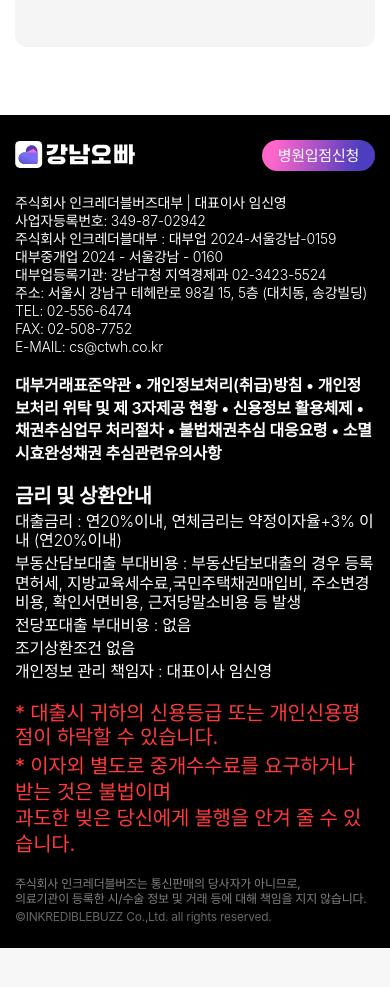
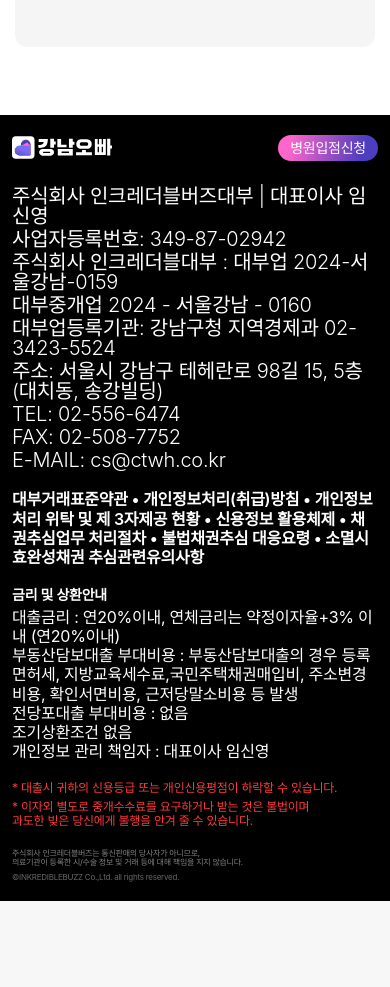
Before and after one commit to leeyirie/GN_webapp_edit, a website: page index.html in a window 390 px wide. Shown: the part 2780-3767 px from the top of the page. After the commit the page ends 3741 px from the top, so only its background shows below. Drawn offline with nearby package versions, Linux system fonts and the light colour scheme; a web font is replaced by a local one.

Commit message:
feat: 푸터 레이아웃, 폰트 정리

```diff
--- a/css/footer.css
+++ b/css/footer.css
@@ -50,8 +50,8 @@
 #footer .company-info {
   margin-bottom: 10px;
   font-weight: 300;
-  font-size: 22px;
-  color: fff;
+  font-size: 30px;
+  color: #fff;
   line-height: 3;
 }
 
@@ -63,14 +63,55 @@
 /* 금리 및 상환안내 섹션 */
 #footer .loan-info {
   margin-bottom: 10px;
-  font-size: 16px;
+  margin-top: 20px;
+  font-size: 26px;
   color: #fff;
   line-height: 2.4;
 }
 
 #footer .loan-info p {
-  margin: 0;
+  margin: 0.2rem;
+  font-size: 20px;
+}
+
+/* 대부업 관련 정보 스타일 (링크 섹션) */
+#footer .loan-info-links {
+  margin-top: 20px;
+  margin-bottom: 20px;
+}
+
+#footer .loan-info-links p {
+  font-weight: 600;
+  margin-bottom: 6px;
+  margin-top: 6px;
+  font-size: 20px;
+  line-height: 1.4;
+}
+
+#footer .loan-info-links a {
+  color: #fff;
+  text-decoration: none;
+  font-weight: 600;
+}
+
+/* 금리 및 상환안내 섹션 */
+#footer .loan-info-rates {
+  margin-top: 20px;
+  margin-bottom: 20px;
+  line-height: 1.2;
+}
+
+#footer .loan-info-rates p.title {
+  color: #fff;
+  font-weight: 600;
   margin-bottom: 4px;
+  margin-top: 10px;
+  font-size: 24px;
+}
+
+#footer .loan-info-rates p {
+  font-size: 20px;
+  line-height: 1.2;
 }
 
 /* 금리 및 상환안내 제목 스타일 */
@@ -78,7 +119,7 @@
   color: #fff;
   font-weight: 700;
   margin-bottom: 10px;
-  font-size: 18px;
+  font-size: 24px;
 }
 
 /* 경고 텍스트 스타일 */
@@ -107,7 +148,156 @@
   color: rgba(255, 255, 255, 0.4);
 }
 
-/* 반응형 */
+/* 대부 관련 정보 스타일 */
+.loan-info a {
+  color: #fff;
+  text-decoration: none;
+}
+
+/* 반응형 미디어 쿼리 */
+@media screen and (max-width: 1200px) {
+  #footer .f-container {
+    padding: 35px 50px;
+  }
+
+  #footer .company-info {
+    font-size: 28px;
+    line-height: 2.8;
+  }
+
+  #footer .loan-info {
+    font-size: 24px;
+    line-height: 2.2;
+  }
+
+  #footer .loan-info p {
+    font-size: 19px;
+  }
+
+  #footer .loan-info-links p {
+    font-size: 19px;
+  }
+
+  #footer .loan-info-rates p.title {
+    font-size: 22px;
+  }
+
+  #footer .loan-title {
+    font-size: 22px;
+  }
+
+  #footer .warning-text {
+    font-size: 19px !important;
+  }
+
+  #footer .disclaimer {
+    font-size: 13px;
+  }
+
+  #footer .copyright {
+    font-size: 13px;
+  }
+}
+
+@media screen and (max-width: 990px) {
+  #footer .f-container {
+    padding: 30px 40px;
+  }
+
+  #footer .f-top-con .f-logo {
+    width: 140px;
+    height: 34px;
+  }
+
+  #footer .f-top-con .request-btn {
+    font-size: 17px;
+  }
+
+  #footer .company-info {
+    font-size: 26px;
+    line-height: 2.6;
+  }
+
+  #footer .loan-info {
+    font-size: 22px;
+    line-height: 2;
+  }
+
+  #footer .loan-info p {
+    font-size: 17px;
+  }
+
+  #footer .loan-info-links p {
+    font-size: 17px;
+  }
+
+  #footer .loan-info-rates p.title {
+    font-size: 18px;
+  }
+  #footer .loan-info-rates p {
+    font-size: 18px;
+  }
+
+  #footer .loan-title {
+    font-size: 21px;
+  }
+
+  #footer .warning-text {
+    font-size: 17px !important;
+  }
+
+  #footer .disclaimer {
+    font-size: 12px;
+  }
+
+  #footer .copyright {
+    font-size: 12px;
+  }
+}
+
+@media screen and (max-width: 880px) {
+  #footer .company-info {
+    font-size: 24px;
+    line-height: 2.4;
+  }
+
+  #footer .loan-info {
+    font-size: 21px;
+  }
+
+  #footer .loan-info p {
+    font-size: 16px;
+  }
+
+  #footer .loan-info-links p {
+    font-size: 18px;
+  }
+
+  #footer .loan-info-rates p.title {
+    font-size: 18px;
+  }
+
+  #footer .loan-info-rates p {
+    font-size: 16px;
+  }
+
+  #footer .loan-title {
+    font-size: 19px;
+  }
+
+  #footer .warning-text {
+    font-size: 16px !important;
+  }
+
+  #footer .disclaimer {
+    font-size: 11px;
+  }
+
+  #footer .copyright {
+    font-size: 11px;
+  }
+}
+
 @media screen and (max-width: 767px) {
   #footer .f-container {
     padding: 25px 15px;
@@ -123,23 +313,46 @@
     font-size: 15px;
   }
 
-  #footer .company-info,
+  #footer .company-info {
+    font-size: 22px;
+    line-height: 2.2;
+  }
+
   #footer .loan-info {
-    font-size: 14px;
+    font-size: 19px;
+    line-height: 1.8;
+  }
+
+  #footer .loan-info p {
+    font-size: 15px;
+    margin: 0.15rem;
+  }
+
+  #footer .loan-info-links p {
+    font-size: 16px;
+    line-height: 1.3;
+  }
+
+  #footer .loan-info-rates p.title {
+    font-size: 18px;
+  }
+
+  #footer .loan-title {
+    font-size: 18px;
+  }
+
+  #footer .warning-text {
+    font-size: 15px !important;
+    line-height: 1.3;
+  }
+
+  #footer .disclaimer {
+    font-size: 10px;
     line-height: 1.5;
   }
 
-  #footer .loan-title {
-    font-size: 16px;
-  }
-
-  #footer .warning-text {
-    font-size: 14px;
-  }
-
-  #footer .disclaimer,
   #footer .copyright {
-    font-size: 12px;
+    font-size: 10px;
   }
 
   /* 모바일에서 푸터 하단에 하단 메뉴바 높이만큼 마진 추가 */
@@ -148,45 +361,148 @@
   }
 }
 
-/* 하단 메뉴바는 bottom-menu.css에서 관리합니다 */
-
-/* 대부 관련 정보 스타일 */
-.loan-info {
-  margin-top: 20px;
-  margin-bottom: 20px;
+@media screen and (max-width: 640px) {
+  #footer .f-container {
+    padding: 20px 12px;
   }
 
-.loan-info p {
-  color: #fff;
-  font-weight: 300;
-  margin-bottom: 4px;
-  margin-top: 4px;
+  #footer .company-info {
+    font-size: 20px;
+    line-height: 2;
+  }
+
+  #footer .loan-info {
+    font-size: 17px;
+    line-height: 1.7;
+  }
+
+  #footer .loan-info p {
+    font-size: 13px;
+  }
+
+  #footer .loan-info-links p {
+    font-size: 13px;
+    line-height: 1.2;
+  }
+
+  #footer .loan-info-rates p.title {
+    font-size: 16px;
+  }
+
+  #footer .loan-title {
+    font-size: 16px;
+  }
+
+  #footer .warning-text {
+    font-size: 13px !important;
+  }
+
+  #footer .disclaimer {
+    font-size: 9px;
+  }
+
+  #footer .copyright {
+    font-size: 9px;
+  }
+}
+
+@media screen and (max-width: 480px) {
+  #footer .f-top-con .f-logo {
+    width: 100px;
+    height: 25px;
+  }
+
+  #footer .f-top-con .request-btn {
+    padding: 6px 12px;
+    font-size: 14px;
+  }
+
+  #footer .company-info {
+    font-size: 20px;
+    line-height: 1.8;
+  }
+
+  #footer .company-info p {
+    margin-bottom: 3px;
+  }
+
+  #footer .loan-info {
+    font-size: 16px;
+    line-height: 1.6;
+  }
+
+  #footer .loan-info p {
+    font-size: 12px;
+    margin: 0.1rem;
+  }
+
+  #footer .loan-info-links p {
     font-size: 16px;
     line-height: 1.2;
   }
 
-.loan-info a {
-  color: #fff;
-  text-decoration: none;
+  #footer .loan-info-rates p.title {
+    font-size: 14px;
   }
 
-.loan-info-links {
-  margin-top: 20px;
-  margin-bottom: 20px;
+  #footer .loan-title {
+    font-size: 14px;
   }
 
-.loan-info-rates {
-  margin-top: 20px;
-  margin-bottom: 20px;
+  #footer .warning-text {
+    font-size: 12px !important;
     line-height: 1.2;
   }
 
-.loan-info-rates p.title {
-  color: #fff;
-  font-weight: 600;
-  margin-bottom: 4px;
-  margin-top: 10px;
+  #footer .disclaimer {
+    font-size: 8px;
+    line-height: 1.4;
+  }
+
+  #footer .copyright {
+    font-size: 8px;
+  }
+}
+
+@media screen and (max-width: 380px) {
+  #footer .company-info {
     font-size: 16px;
+    line-height: 1.6;
+  }
+
+  #footer .loan-info {
+    font-size: 14px;
+    line-height: 1.5;
+  }
+
+  #footer .loan-info p {
+    font-size: 11px;
+  }
+
+  #footer .loan-info-links p {
+    font-size: 11px;
+    line-height: 1.1;
+  }
+
+  #footer .loan-info-rates p.title {
+    font-size: 13px;
+  }
+
+  #footer .loan-title {
+    font-size: 13px;
+  }
+
+  #footer .warning-text {
+    font-size: 11px !important;
+  }
+
+  #footer .disclaimer {
+    font-size: 7px;
+  }
+
+  #footer .copyright {
+    font-size: 7px;
+  }
 }
 
 /* 경고 텍스트 */
--- a/index.html
+++ b/index.html
@@ -35,16 +35,21 @@
     <script src="./js/slick.js"></script>
     <script src="./js/script.js"></script>
 
+    <!-- 라이브러리 CSS -->
     <link rel="stylesheet" href="./css/slick.css" />
     <link rel="stylesheet" href="./css/reset.css" />
-    <!-- 분리된 CSS 파일들 -->
+
+    <!-- 공통 CSS 파일 -->
     <link rel="stylesheet" href="./css/common.css" />
     <link rel="stylesheet" href="./css/header.css" />
     <link rel="stylesheet" href="./css/footer.css" />
+    <link rel="stylesheet" href="./css/bottom-menu.css" />
+
+    <!-- 페이지별 CSS 파일 -->
     <link rel="stylesheet" href="./css/main.css" />
     <link rel="stylesheet" href="./css/form.css" />
-    <link rel="stylesheet" href="./css/bottom-menu.css" />
-    <!-- Font Awesome -->
+
+    <!-- Font Awesome 아이콘 -->
     <link
       rel="stylesheet"
       href="https://cdnjs.cloudflare.com/ajax/libs/font-awesome/6.0.0/css/all.min.css"
@@ -548,67 +553,33 @@
           </div>
 
           <!-- 대부업 관련 정보 -->
-          <div class="loan-info" style="margin-top: 20px; margin-bottom: 20px">
-            <p
-              style="
-                color: #fff;
-                font-weight: 600;
-                margin-bottom: 6px;
-                margin-top: 6px;
-                font-size: 16px;
-                line-height: 1.4;
-              "
-            >
-              <a href="./loanTerms.html" style="color: #fff; text-decoration: none"
-                >대부거래표준약관</a
-              >
+          <div class="loan-info-links">
+            <p>
+              <a href="./loanTerms.html">대부거래표준약관</a>
               •
-              <a href="#" style="color: #fff; text-decoration: none"
-                >개인정보처리(취급)방침</a
-              >
+              <a href="#">개인정보처리(취급)방침</a>
               •
-              <a href="#" style="color: #fff; text-decoration: none"
-                >개인정보처리 위탁 및 제 3자제공 현황</a
-              >
+              <a href="#">개인정보처리 위탁 및 제 3자제공 현황</a>
               •
-              <a href="#" style="color: #fff; text-decoration: none"
-                >신용정보 활용체제</a
-              >
+              <a href="#">신용정보 활용체제</a>
               •
-              <a href="#" style="color: #fff; text-decoration: none"
-                >채권추심업무 처리절차</a
-              >
+              <a href="#">채권추심업무 처리절차</a>
               •
-              <a href="#" style="color: #fff; text-decoration: none"
-                >불법채권추심 대응요령</a
-              >
+              <a href="#">불법채권추심 대응요령</a>
               •
-              <a href="#" style="color: #fff; text-decoration: none"
-                >소멸시효완성채권 추심관련유의사항</a
-              >
+              <a href="#">소멸시효완성채권 추심관련유의사항</a>
             </p>
           </div>
 
           <!-- 금리 및 상환안내 -->
-          <div
-            class="loan-info"
-            style="margin-top: 20px; margin-bottom: 20px; line-height: 1.2"
-          >
-            <p
-              style="
-  color: #fff;
-  font-weight: 600;
-                margin-bottom: 4px;
-                margin-top: 10px;
-                font-size: 20px;
-              "
-            >
+          <div class="loan-info-rates">
+            <p class="title">
               금리 및 상환안내
             </p>
             <p>
               대출금리 : 연20%이내, 연체금리는 약정이자율+3% 이내 (연20%이내)
             </p>
-            <p style="line-height: 1.2">
+            <p>
               부동산담보대출 부대비용 : 부동산담보대출의 경우 등록면허세,
               지방교육세수료,국민주택채권매입비, 주소변경비용, 확인서면비용,
               근저당말소비용 등 발생
```
Lines whose indentation alone changed are shown as unchanged.
